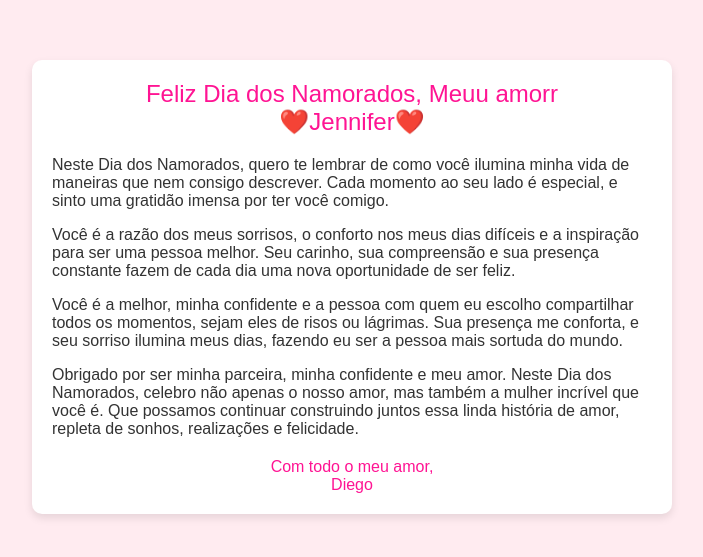
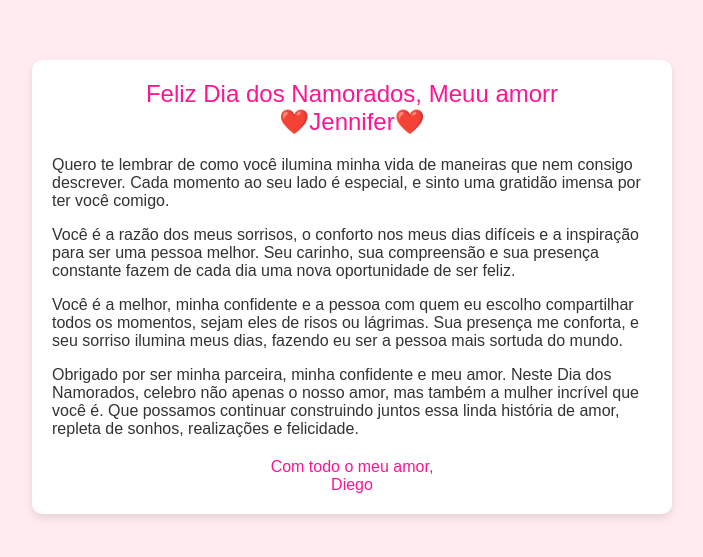
Before and after one commit to DiegoDevJ/baixarvideos, a plain HTML site: page index.html in a window 1280 px wide. Shown: the part 113-670 px from the top of the page, without its empty margins (288-991 px from the left). Drawn offline with Linux system fonts and the light colour scheme.

Commit message:
Update index.html
teste343

```diff
--- a/index.html
+++ b/index.html
@@ -50,7 +50,7 @@
             ❤️Jennifer❤️
         </div>
         <div class="content">
-            <p>Neste Dia dos Namorados, quero te lembrar de como você ilumina minha vida de maneiras que nem consigo descrever. Cada momento ao seu lado é especial, e sinto uma gratidão imensa por ter você comigo.</p>
+            <p>Quero te lembrar de como você ilumina minha vida de maneiras que nem consigo descrever. Cada momento ao seu lado é especial, e sinto uma gratidão imensa por ter você comigo.</p>
             <p>Você é a razão dos meus sorrisos, o conforto nos meus dias difíceis e a inspiração para ser uma pessoa melhor. Seu carinho, sua compreensão e sua presença constante fazem de cada dia uma nova oportunidade de ser feliz.</p>
             <p>Você é a melhor, minha confidente e a pessoa com quem eu escolho compartilhar todos os momentos, sejam eles de risos ou lágrimas. Sua presença me conforta, e seu sorriso ilumina meus dias, fazendo eu ser a pessoa mais sortuda do mundo.</p>
             <p>Obrigado por ser minha parceira, minha confidente e meu amor. Neste Dia dos Namorados, celebro não apenas o nosso amor, mas também a mulher incrível que você é. Que possamos continuar construindo juntos essa linda história de amor, repleta de sonhos, realizações e felicidade.</p>
```
